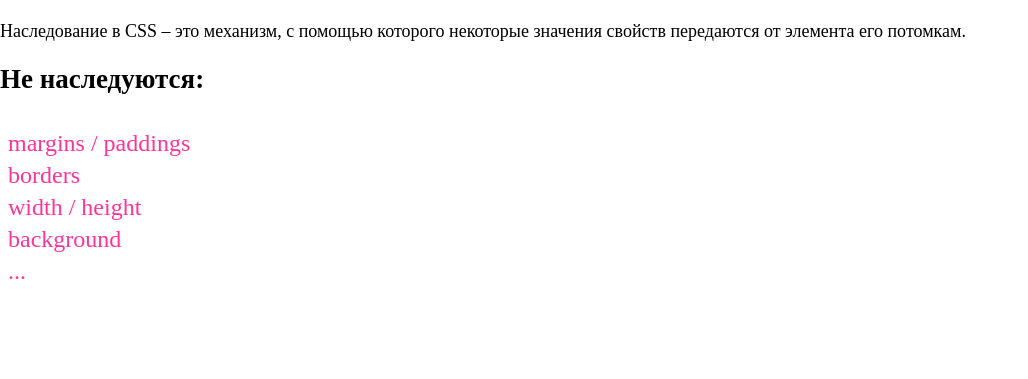
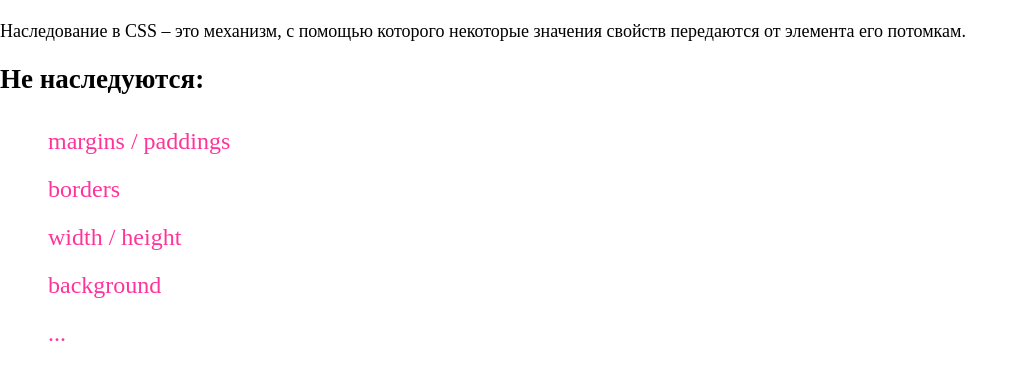
Before and after one commit to MadWolfInTheHub/HTML-CSS, a plain HTML site: page lesson14/task1/index.html in a window 1280 px wide. Shown: the part 69-448 px from the top of the page, without its empty margins (0-1028 px from the left). Drawn offline with nearby package versions, Linux system fonts and the light colour scheme.

Commit message:
css cascading

```diff
--- a/lesson14/task1/styles.css
+++ b/lesson14/task1/styles.css
@@ -6,7 +6,7 @@ html {
     font-size: 18px;
 }
 
-.properties-list {
+.properties-list li {
     color: #f39;
     font-size: 24px;
     line-height: 32px;
```
